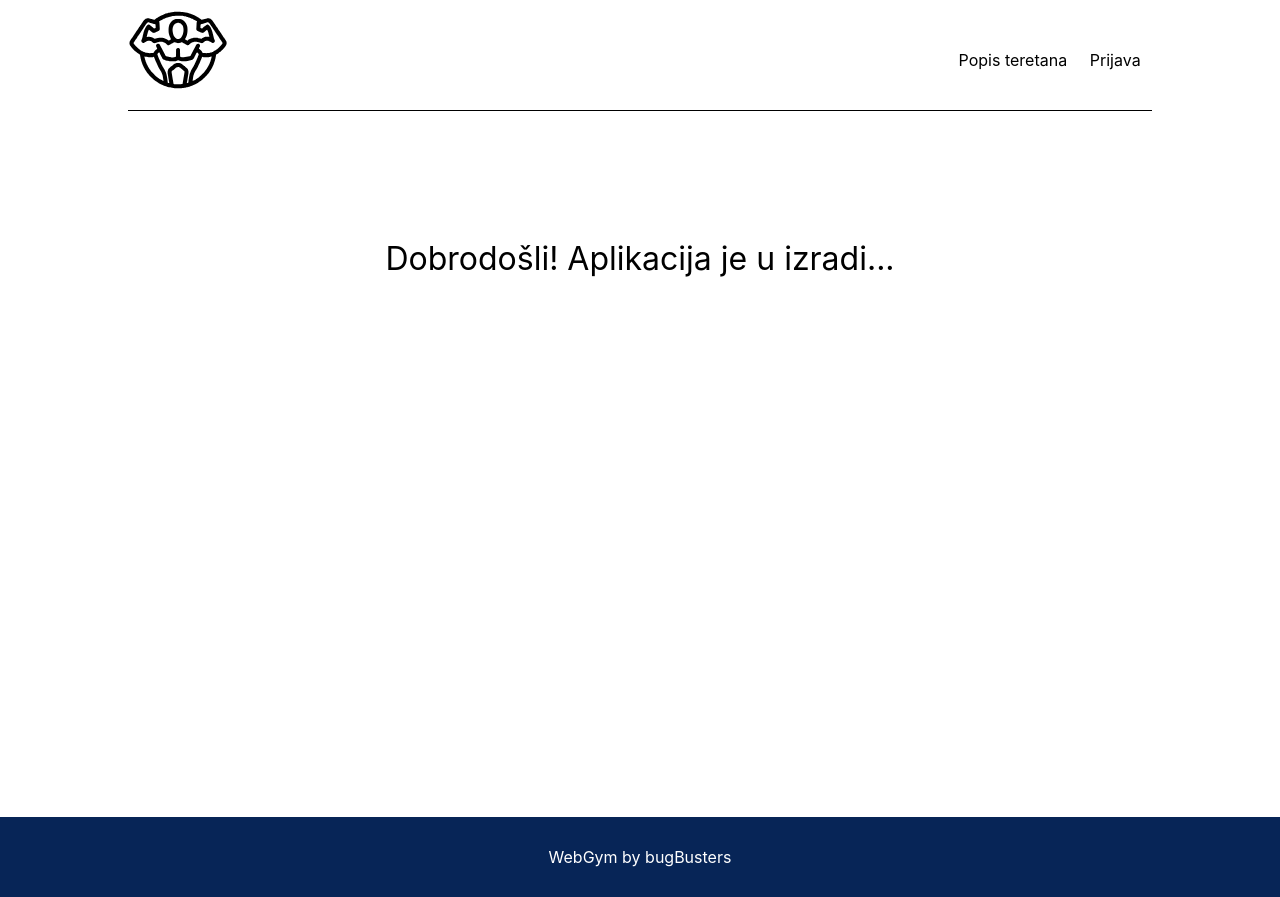
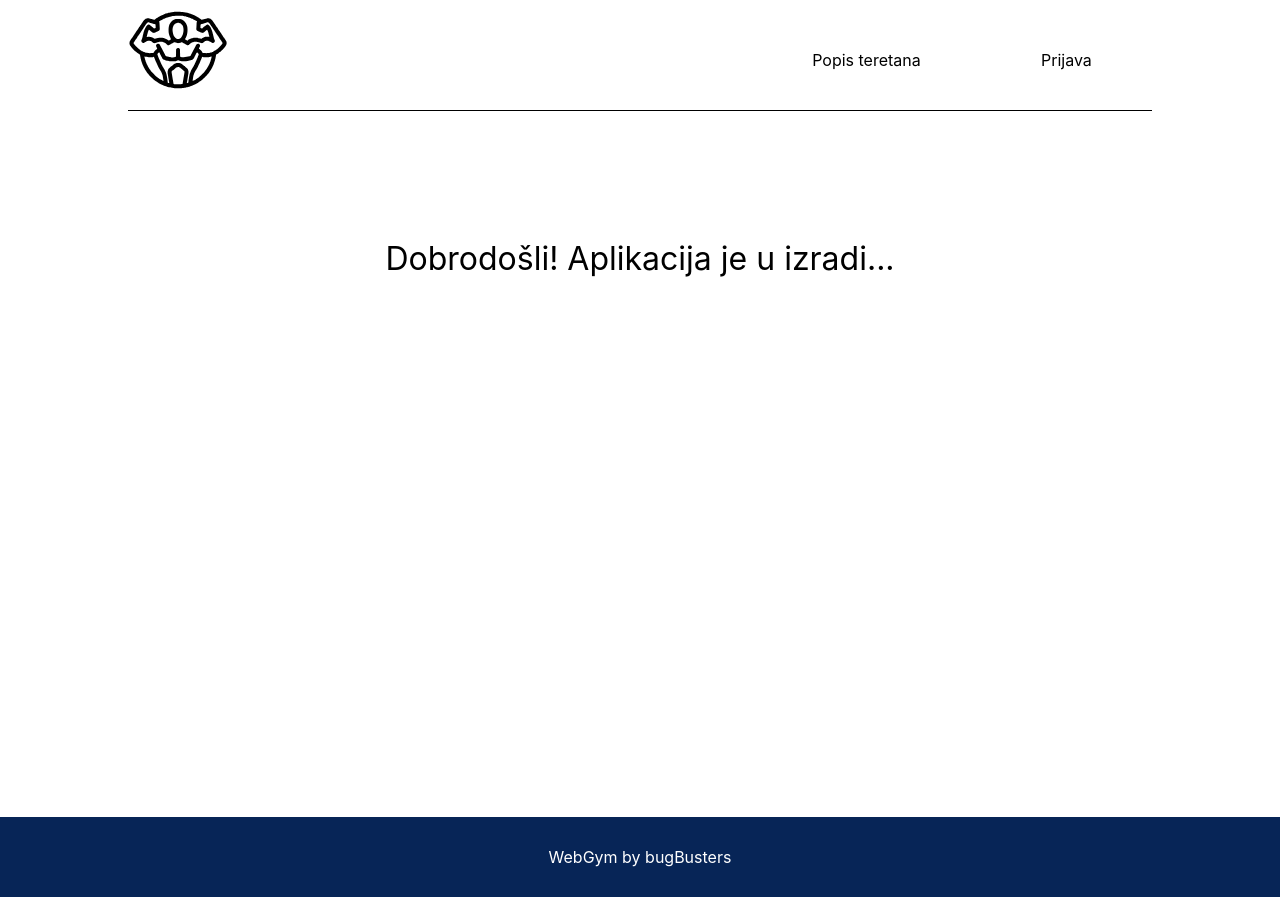
Before and after one commit to jmilic1/webGym, a React (Create React App) app in the folder IzvorniKod/frontend/: page / in a window 1280 px wide. Built offline with nearby package versions, Linux system fonts and the light colour scheme.

Commit message:
fixed header bug

```diff
--- a/IzvorniKod/frontend/src/components/header/header.styles.scss
+++ b/IzvorniKod/frontend/src/components/header/header.styles.scss
@@ -21,7 +21,7 @@
 .link-container{
     position: relative;
     float: right;
-    width: 20%;
+    width: 400px;
     top: 45%;
     display: flex;
     justify-content: space-around;
```
Also changed, not shown: 1 other file (tests, documents, lock files or other folders).
